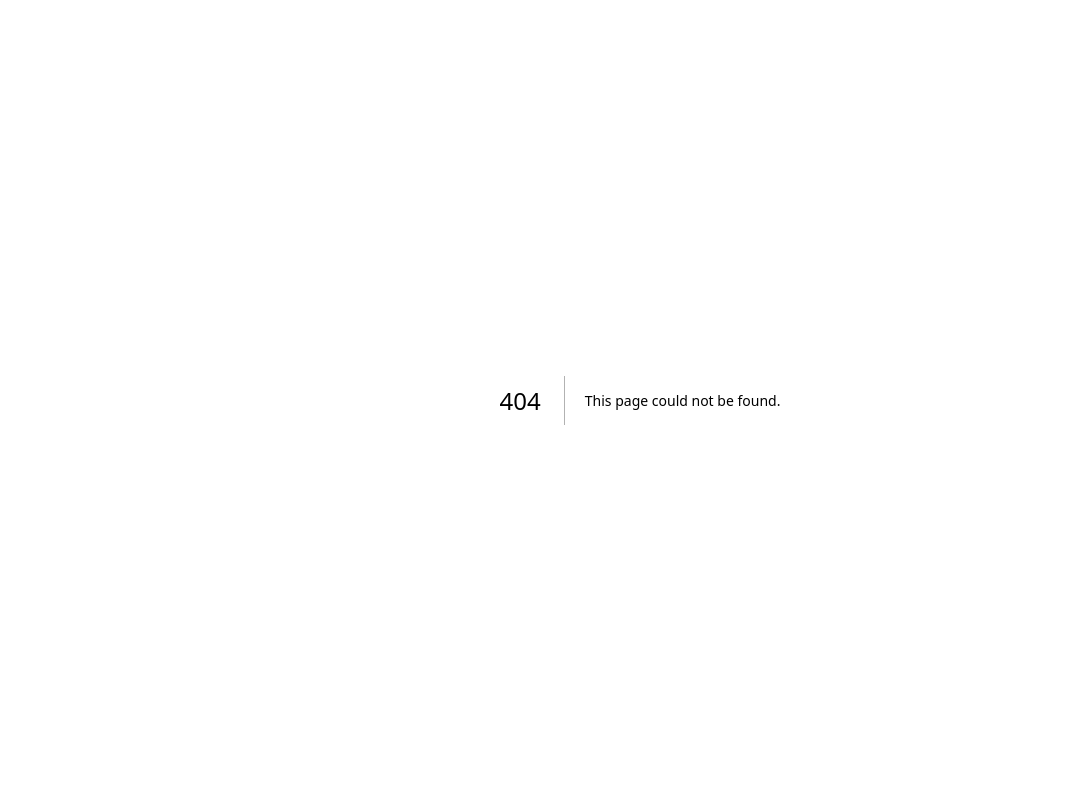
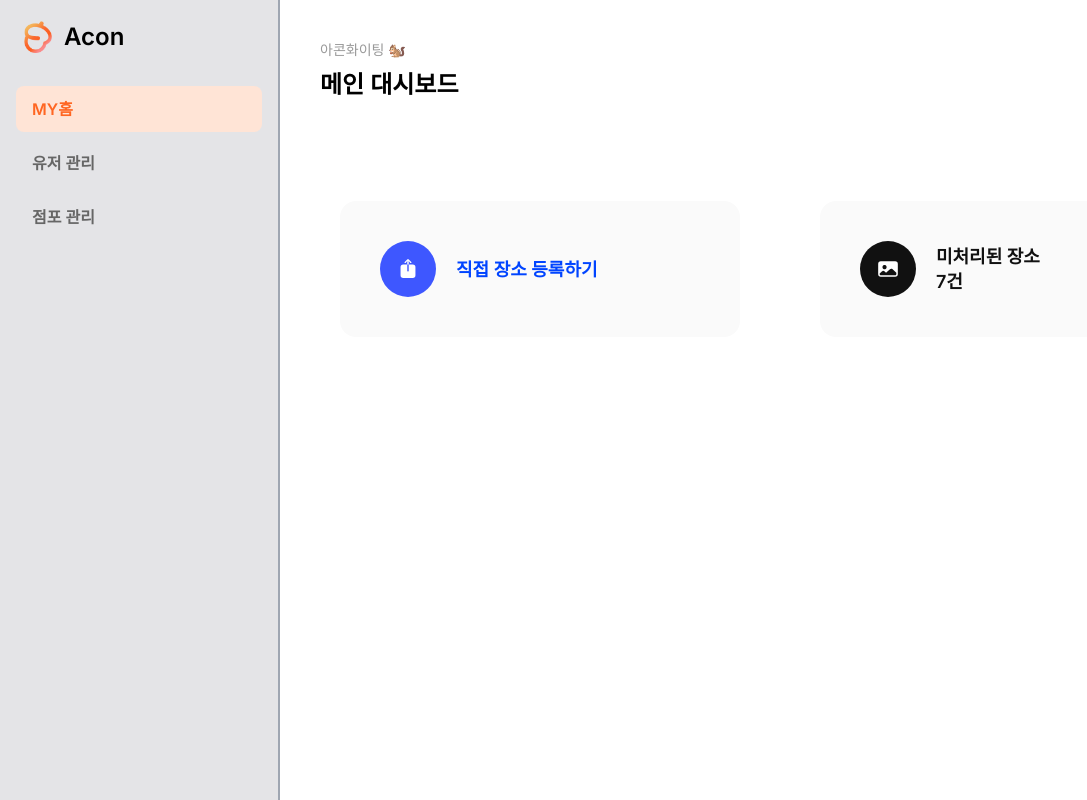
Before and after one commit to AconInc/ACON-Admin, a Next.js app in the folder acon-admin/: page /dashboard in a window 1280 px wide. Before the commit this address had no page. Shown: the whole page, without its empty margins (0-1087 px from the left). Built offline with nearby package versions, Linux system fonts and the light colour scheme.

Commit message:
[Feat] 기본 홈 대시보드 페이지 구현 (#7)

```diff
--- /dev/null
+++ b/acon-admin/src/app/dashboard/layout.tsx
@@ -0,0 +1,21 @@
+import Sidebar from '@/components/layout/Sidebar'
+
+export default function DashboardLayout({
+  children,
+}: {
+  children: React.ReactNode
+}) {
+  return (
+    <div style={{ display: 'flex', height: '100vh' }}>
+      <Sidebar />
+      <main style={{
+        flex: 1,
+        padding: '40px',
+        backgroundColor: '#fff',
+        overflow: 'auto'
+      }}>
+        {children}
+      </main>
+    </div>
+  )
+}
--- /dev/null
+++ b/acon-admin/src/app/dashboard/page.tsx
@@ -0,0 +1,94 @@
+import React from 'react';
+import Image from 'next/image';
+
+export const metadata = {
+  title: '대시보드',
+  description: '관리자 대시보드 페이지',
+};
+
+export default function DashboardPage() {
+  return (
+    <div>
+      {/* 헤더 */}
+      <div style={{ marginBottom: '40px' }}>
+        <div style={{
+          color: '#999',
+          marginBottom: '8px',
+          font: 'var(--font-r-14)',
+        }}>
+            아콘화이팅 🐿️
+        </div>
+        <div style={{
+          font: 'var(--font-sb-24)',
+          margin: 0
+        }}>
+          메인 대시보드
+        </div>
+      </div>
+
+      {/* 중앙 컨텐츠 */}
+      <div style={{
+        display: 'flex',
+        alignItems: 'center',
+        justifyContent: 'center',
+        gap: '80px',
+        flexWrap: 'wrap',
+        padding: '0 20px',
+        marginTop: '100px'
+      }}>
+        {/* 직접 장소 등록 */}
+        <div style={{
+            position: 'relative',
+            backgroundColor: 'var(--color-gray-100)',
+            padding: '40px',
+            borderRadius: '16px',
+            minWidth: '400px',
+            display: 'flex',
+            textAlign: 'center'
+        }}>
+            <Image
+                src="/images/icons/ic_upload.svg"
+                alt="직접 등록 아이콘"
+                width={56}
+                height={56}
+            /><div style={{
+                marginLeft: '20px',
+                textAlign: 'left',
+                font: 'var(--font-sb-18)',
+                color: 'var(--color-primary-blue)',
+                display: 'flex',
+                alignItems: 'center'
+            }}>
+               직접 장소 등록하기
+            </div>
+        </div>
+        {/* 오른쪽: 미처리된 장소 */}
+        <div style={{
+            position: 'relative',
+            backgroundColor: 'var(--color-gray-100)',
+            padding: '40px',
+            borderRadius: '16px',
+            minWidth: '400px',
+            display: 'flex',
+            textAlign: 'center'
+        }}>
+            <Image
+                src="/images/icons/ic_picture.svg"
+                alt="미처리된 장소 아이콘"
+                width={56}
+                height={56}
+            /><div style={{
+                marginLeft: '20px',
+                textAlign: 'left',
+                font: 'var(--font-sb-18)',
+                color: 'var(--color-black)',
+                display: 'flex',
+                alignItems: 'center'
+            }}>
+               미처리된 장소<br/>7건
+            </div>
+        </div>
+      </div>
+    </div>
+  )
+}
```
